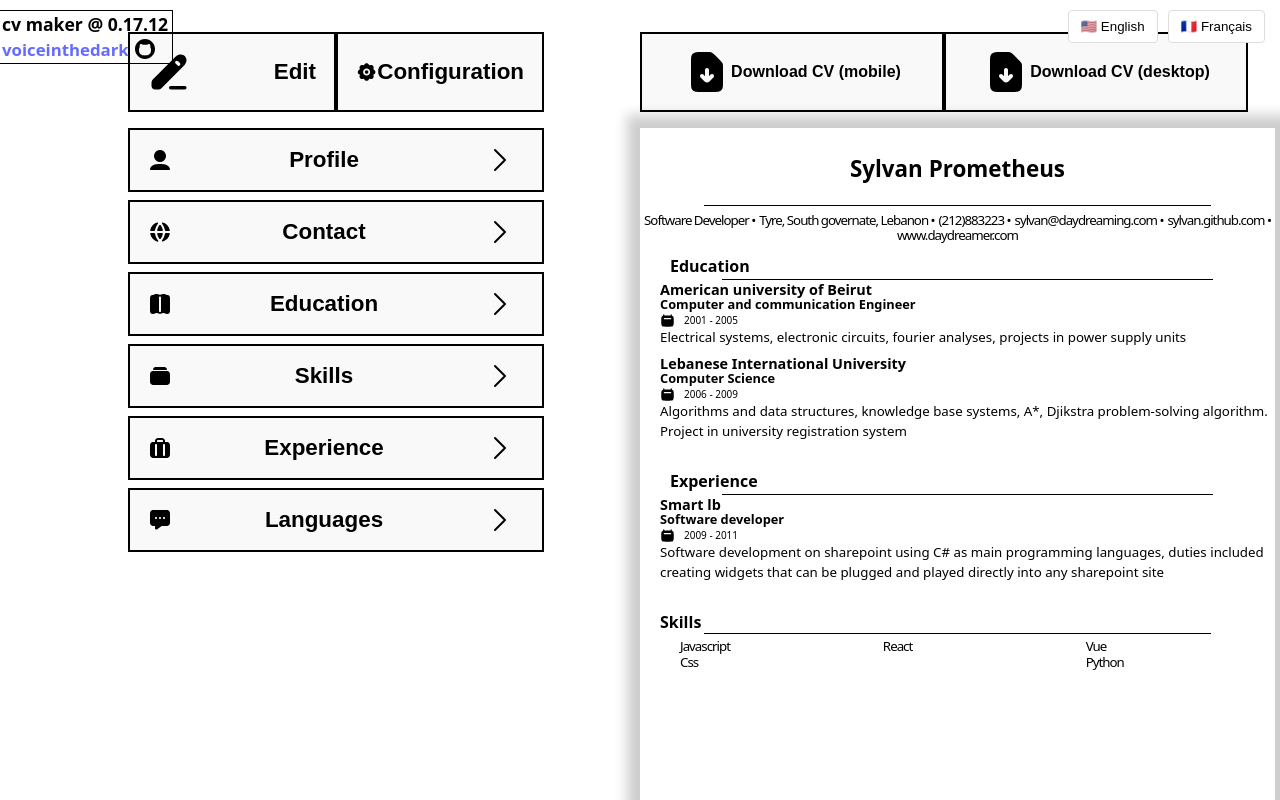
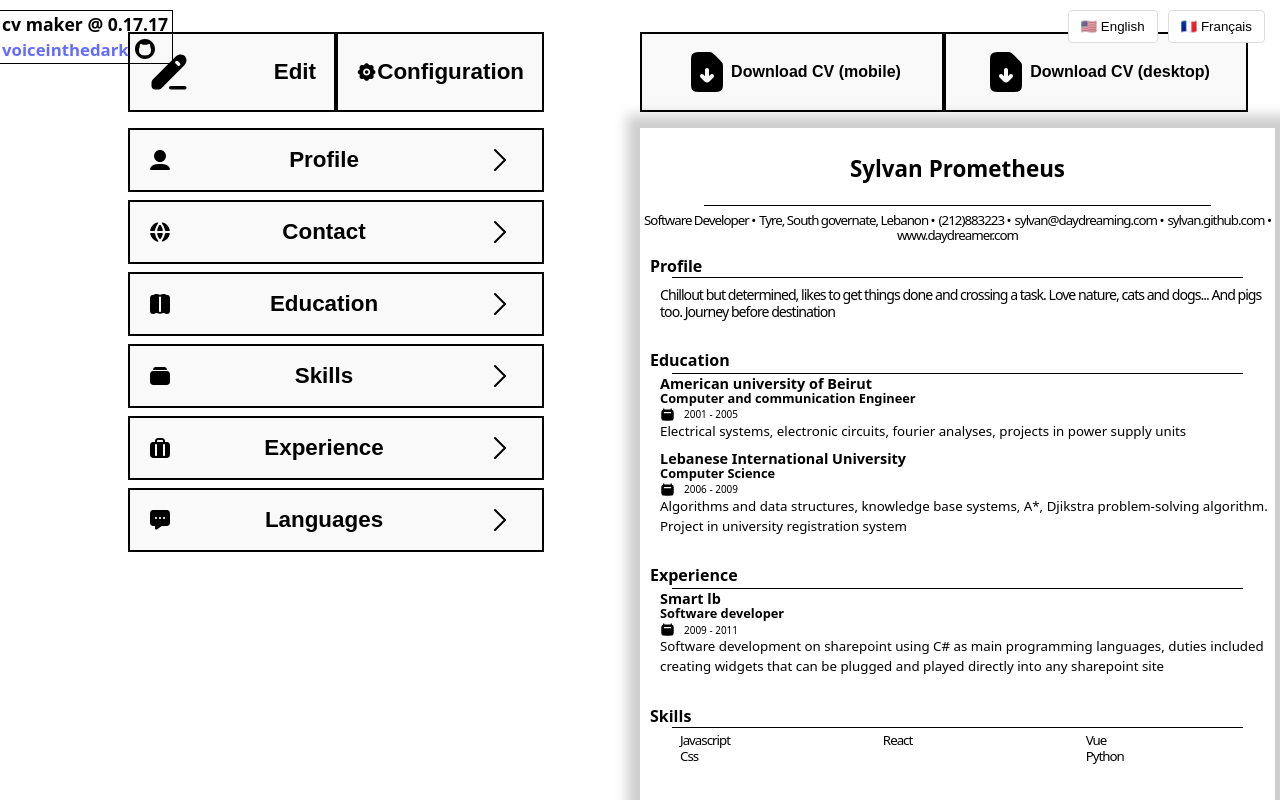
Before and after one commit to voiceinthedark/Resume-maker, a React (Vite) app: page / in a window 1280 px wide. Shown: the top 800 px of the page. Built offline with nearby package versions, Linux system fonts and the light colour scheme.

Commit message:
profile component
feat(profile): add profile component
style(profile): add profile component styling
style(education): fix alignment

```diff
--- a/package.json
+++ b/package.json
@@ -4,7 +4,7 @@
   "homepage": "",
   "author": "voiceinthedark",
   "private": false,
-  "version": "0.17.12",
+  "version": "0.17.17",
   "type": "module",
   "scripts": {
     "dev": "vite",
--- a/src/components/resume/classic/ClassicProfile.jsx
+++ b/src/components/resume/classic/ClassicProfile.jsx
@@ -0,0 +1,10 @@
+import "../../../styles/classicprofile.css"
+export default function ClassicProfile({ data }) {
+  return (
+    <section className="classic-profile">
+      <h2>Profile</h2>
+      <hr />
+      <p>{data.profile.bio}</p>
+    </section>
+  )
+}
--- a/src/components/resume/classic/ClassicResume.jsx
+++ b/src/components/resume/classic/ClassicResume.jsx
@@ -3,11 +3,13 @@ import "../../../styles/classicresume.css"
 import ClassicEducation from "./ClassicEducation";
 import ClassicExperience from "./ClassicExperience";
 import ClassicSkill from "./ClassicSkill";
+import ClassicProfile from "./ClassicProfile";
 
 export default function ClassicResume({ data }) {
   return (
     <main className="classic-resume">
       <ClassicHeader data={data} />
+      <ClassicProfile data={data} />
       <ClassicEducation data={data} />
       <ClassicExperience data={data} />
       <ClassicSkill data={data} />
--- a/src/styles/classiceducation.css
+++ b/src/styles/classiceducation.css
@@ -5,8 +5,7 @@
   flex-direction: column;
   align-items: flex-start;
   gap: 12px;
-
-  padding-left: 20px;
+  /* padding-left: 20px; */
 
 
   .classic-experience-item,
@@ -14,6 +13,7 @@
     display: flex;
     flex-direction: column;
     align-items: flex-start;
+      padding-left: 20px;
 
     p{
       text-align: left;
@@ -32,7 +32,7 @@
   }
 
   hr{
-    width: 90%;
+    width: 90% !important;
     margin-bottom: 2px;
   }
 }
--- /dev/null
+++ b/src/styles/classicprofile.css
@@ -0,0 +1,21 @@
+.classic-profile{
+  display: flex;
+  flex-direction: column;
+  align-items: flex-start;
+
+  h2{
+    margin-bottom: -25px;
+  }
+
+  hr{
+    width: 90%;
+  }
+  p{
+    font-size: 85%;
+    text-align: start;
+    line-height: 1.2;
+    padding-left: 20px;
+    margin-top: -20px;
+    letter-spacing: -1px;
+  }
+}
--- a/src/styles/classicskill.css
+++ b/src/styles/classicskill.css
@@ -7,7 +7,6 @@
 
   h2 {
     margin-bottom: -25px;
-    padding-left: 20px;
   }
 
   .classic-skill-list {
@@ -33,7 +32,7 @@
   }
 
   hr {
-    width: 80%;
+    width: 90%;
     margin-bottom: 2px;
   }
 }
```
